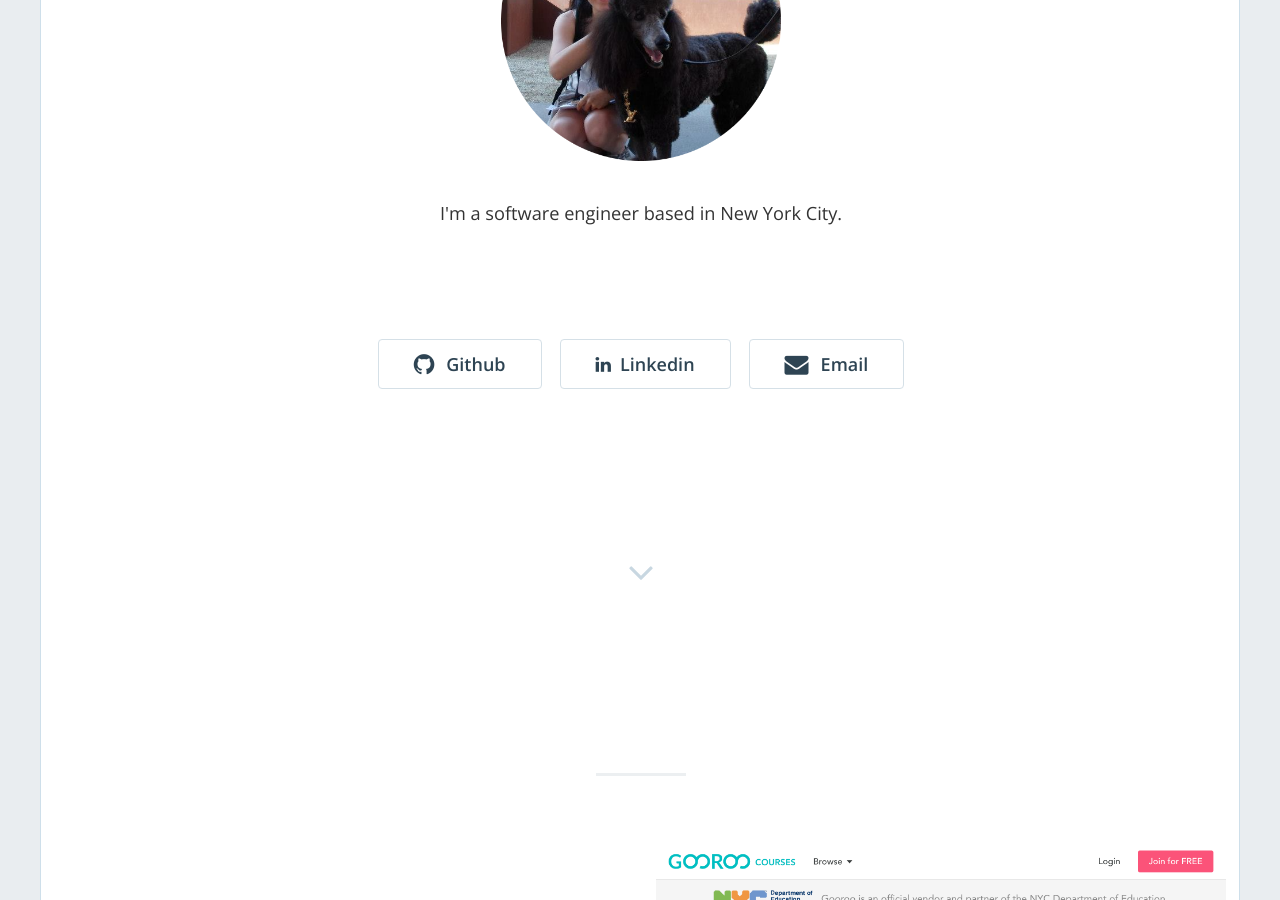
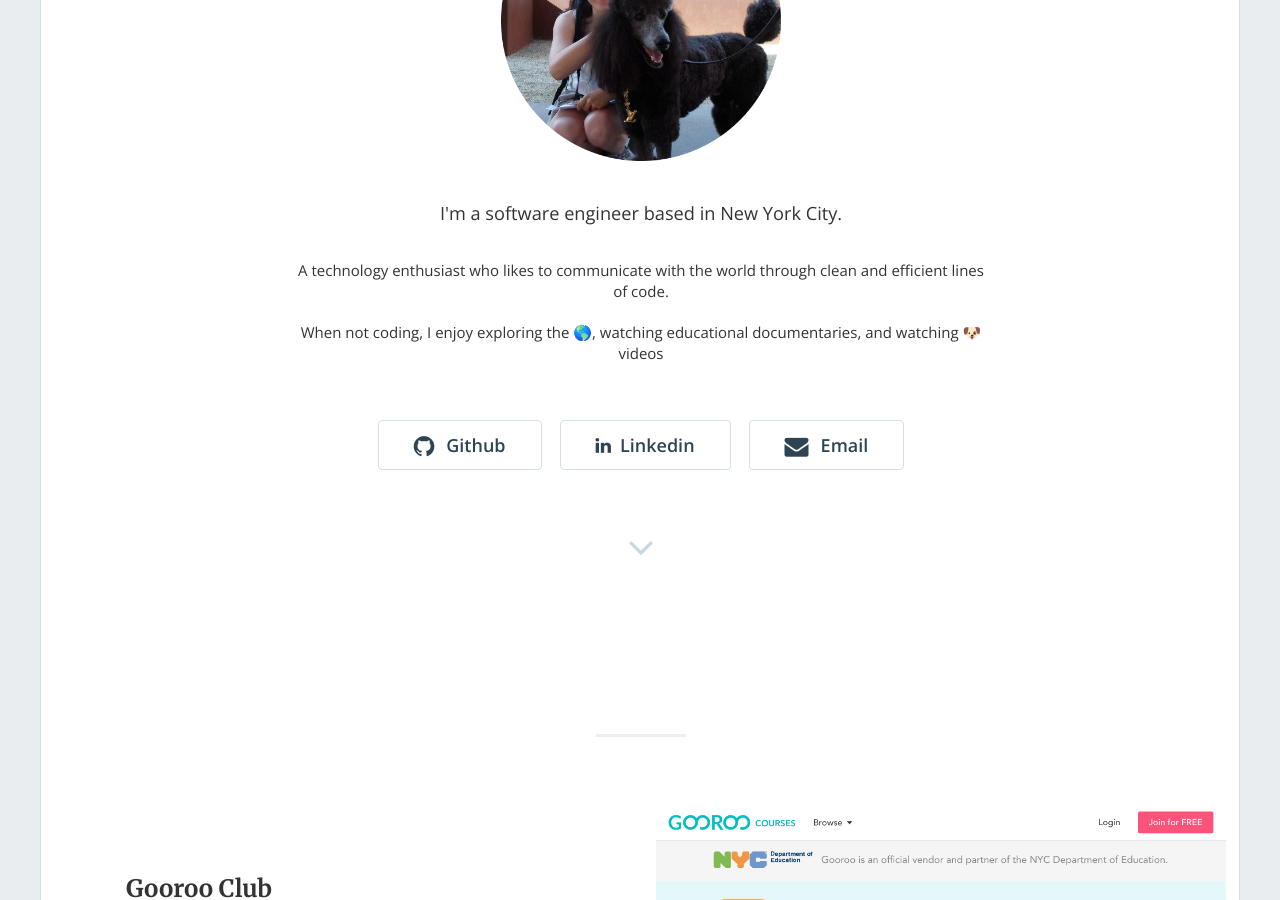
Before and after one commit to ahyoungdev/ahyoungdev.github.io, a Jekyll site: the page built from index.html, in a window 1280 px wide and 900 px high, scrolled down 372 px. Built offline with Jekyll 4.4.1, drawn with Linux system fonts in a browser that asks for light colours; nearby versions of some CDN libraries; the list of posts is cut into pages by our own code; some of the changed text lies outside the part shown.

Commit message:
Edited description

```diff
--- a/_config.yml
+++ b/_config.yml
@@ -16,6 +16,8 @@
 title: "Hi there! 👋  I'm Ahyoung."
 email: 'ahyoung227@gmail.com'
 description: "I'm a software engineer based in New York City."
+description2: "A technology enthusiast who likes to communicate with the world through clean and efficient lines of code."
+description3: "When not coding, I enjoy exploring the 🌎, watching educational documentaries, and watching 🐶 videos"
 baseurl: "" # the subpath of your site, e.g. /blog
 url: "https://ahyoung227.github.io/" # the base hostname & protocol for your site, e.g. https://example.com
 twitter_username: 'ahyoung227'
@@ -89,7 +91,7 @@ pagination:
 ############################################################
 
 ### Phantom settings
-footer_text: '© 2023 Ahyoung Kim'
+footer_text: '©2022 Ahyoung Kim'
 admin_name: 'AhyoungKim'
 google_analytics: "UA-9999999-99" # Update with your own tracking ID
 enable_contact: false
--- a/_includes/home-hero.html
+++ b/_includes/home-hero.html
@@ -15,7 +15,7 @@
           <img class="profile" src="/img/ahyoung-profile.png" style="width: 280px; display:block; margin:auto; margin-top:40px">
 
           {% if site.description != '' or site.enable_contact == true %}
-          <p class="text-center">
+          <p class="text-center" style="margin-bottom: 30px">
             {% if site.description != '' %}
             {{site.description}}
             {% endif %}
@@ -26,6 +26,14 @@
             {% endif %}
           </p>
           {% endif %}
+          <div class="lead" style="font-size:15px">
+            <div class="text-center" style="margin-bottom: 20px;">
+              {{site.description2}}
+              <div/>
+              <div class="text-center" style="margin-bottom: 20px; margin-top: 20px;">
+                {{site.description3}}
+              </div>
+          </div>
 
           <div class="hero-buttons">
 
```
